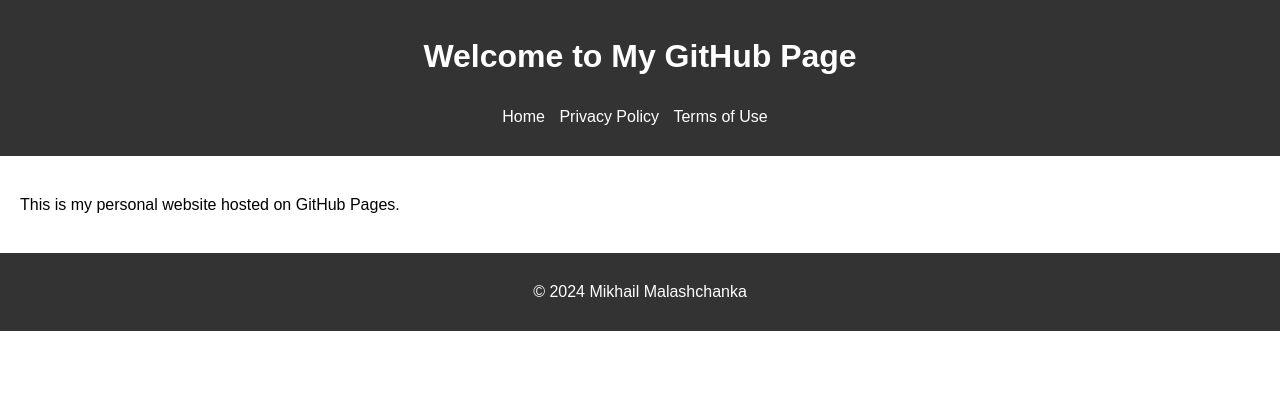
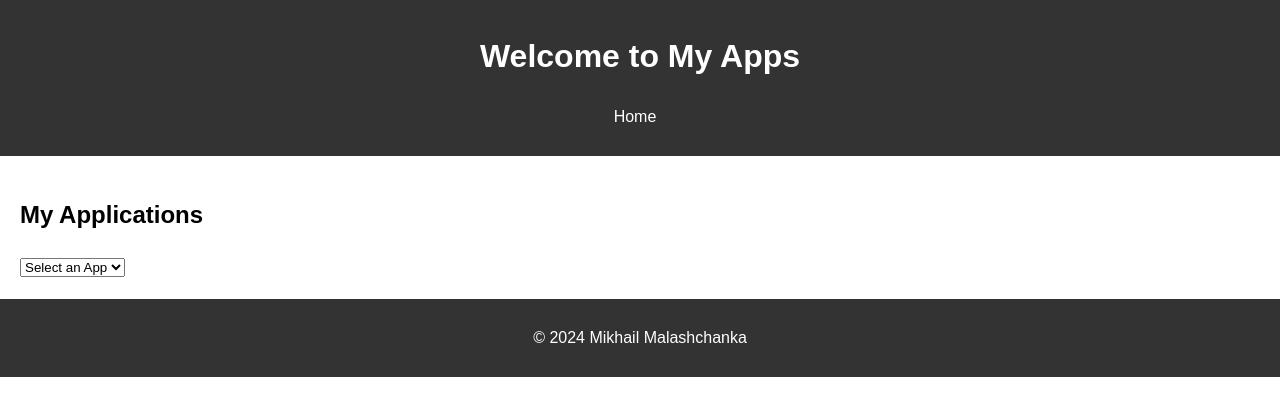
Before and after one commit to malashchanka/apps-website, a plain HTML site: page index.html in a window 1280 px wide. Drawn offline with Linux system fonts and the light colour scheme.

Commit message:
Update index.html

```diff
--- a/index.html
+++ b/index.html
@@ -3,26 +3,66 @@
 <head>
     <meta charset="UTF-8">
     <meta name="viewport" content="width=device-width, initial-scale=1.0">
-    <title>My GitHub Page</title>
+    <title>My Apps</title>
     <link rel="stylesheet" href="/css/styles.css">
+    <style>
+        .app-description {
+            margin-bottom: 20px;
+        }
+    </style>
 </head>
 <body>
     <header>
-        <h1>Welcome to My GitHub Page</h1>
+        <h1>Welcome to My Apps</h1>
         <nav>
             <ul>
                 <li><a href="/">Home</a></li>
-                <li><a href="/privacy-policy/">Privacy Policy</a></li>
-                <li><a href="/terms-of-use/">Terms of Use</a></li>
             </ul>
         </nav>
     </header>
     <main>
-        <p>This is my personal website hosted on GitHub Pages.</p>
+        <h2>My Applications</h2>
+        <select id="appSelector" onchange="showAppInfo()">
+            <option value="" selected disabled>Select an App</option>
+            <option value="AI Photo Editor">App 1</option>
+            <!-- Add more options here for each app -->
+        </select>
+
+        <div id="appInfo"></div>
+
+        <script>
+            function showAppInfo() {
+                var appSelector = document.getElementById('appSelector');
+                var appInfo = document.getElementById('appInfo');
+                var selectedApp = appSelector.value;
+
+                var appDetails = {
+                    "photo-editor": {
+                        "description": "Our photo editor is a powerful tool that allows you to easily erase backgrounds and objects from your images. With just a few taps, you can create visuals that will make your content out.",
+                        "appStoreLink": "https://apps.apple.com/app/id6473284141",
+                        "privacyPolicy": "/photo-editor/privacy-policy/",
+                        "termsOfUse": "/photo-editor/terms-of-use/"
+                    }
+                    // Add more apps here
+                };
+
+                if (selectedApp in appDetails) {
+                    appInfo.innerHTML = `
+                        <div class="app-description">
+                            <p>${appDetails[selectedApp].description}</p>
+                            <p><a href="${appDetails[selectedApp].appStoreLink}" target="_blank">Download on the App Store</a></p>
+                            <p><a href="${appDetails[selectedApp].privacyPolicy}" target="_blank">Privacy Policy</a> |
+                               <a href="${appDetails[selectedApp].termsOfUse}" target="_blank">Terms of Use</a></p>
+                        </div>
+                    `;
+                } else {
+                    appInfo.innerHTML = '';
+                }
+            }
+        </script>
     </main>
     <footer>
         <p>&copy; 2024 Mikhail Malashchanka</p>
     </footer>
-    <script src="/js/scripts.js"></script>
 </body>
 </html>
```
